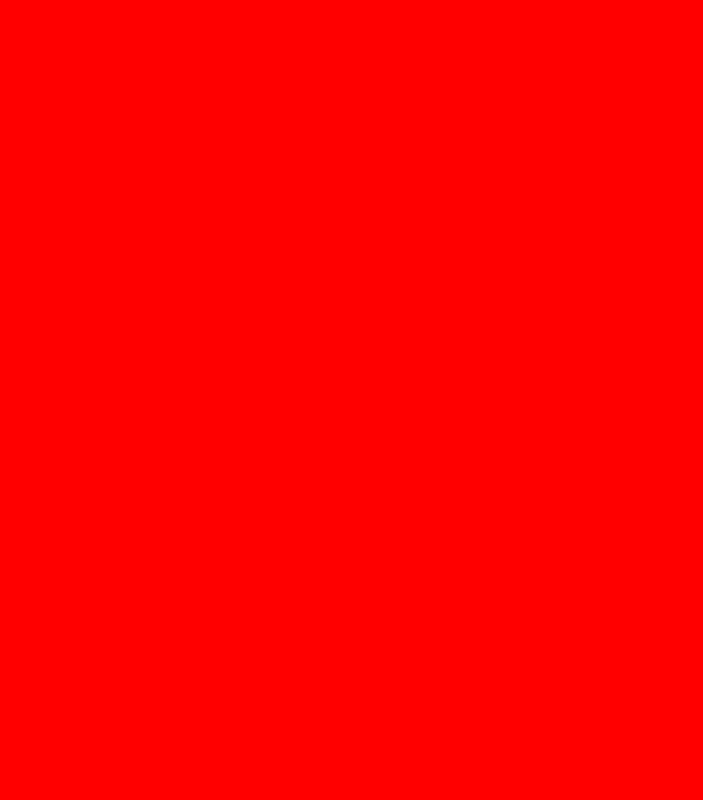
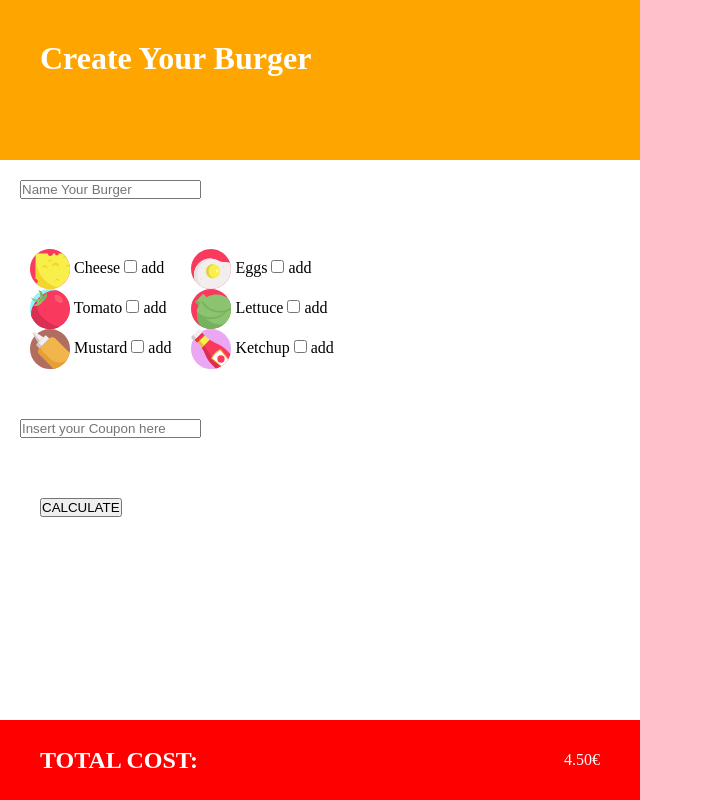
Before and after one commit to TommasoBorsatti/js-burger, a plain HTML site: page index.html in a window 1280 px wide. Shown: the whole page, without its empty margins (0-703 px from the left). Drawn offline with Linux system fonts and the light colour scheme.

Commit message:
Struttura base HTML e CSS fatta.
Prima di rifinirla, inizio a scrivere lo Script.

```diff
--- a/css/style.css
+++ b/css/style.css
@@ -6,5 +6,74 @@
 }
 
 body{
-  background-color: red
+  background-color: pink;
 }
+
+header{
+  background-color: orange;
+  height: 20vh
+}
+
+main{
+  background-color: white;
+  height: 70vh
+}
+
+footer{
+  background-color: red;
+  height: 10vh;
+  justify-content: space-between;
+  align-items: center;
+}
+
+/* MIX */
+
+.flex{
+  display: flex;
+}
+
+.text-center{
+  text-align: center;
+}
+
+.text-white{
+  color: #fff;
+}
+
+.pd-40{
+  padding: 40px
+}
+
+.pd-20{
+  padding: 40px
+}
+
+/* ELEMENTS */
+
+.wrapper{
+  width: 50%
+}
+
+.container{
+  padding: 20px;
+}
+
+.ingredient-pic{
+  width: 40px;
+  vertical-align: middle;
+}
+
+/* TYPO */
+
+ul{
+  list-style: none;
+  margin: 10px
+}
+
+li{
+
+}
+
+
+
+/* MAIN */
--- a/index.html
+++ b/index.html
@@ -13,6 +13,75 @@
 </head>
 <body>
 
+  <div class="wrapper">
+    <header class="text-white">
+      <h1 class="pd-40">Create Your Burger</h1>
+    </header>
+
+    <main>
+
+      <section id="name-area" class="container">
+        <input id="burger-name" type="text" placeholder="Name Your Burger">
+      </section>
+
+      <section id="checkbox-area" class="container flex">
+
+        <ul>
+          <li>
+            <img class="ingredient-pic" src="img/cheese.svg" alt="immagine ingrediente">
+            <label for="cheese">Cheese</label>
+              <input id="cheese" class="check-input" type="checkbox" value="2"> <span>add</span>
+          </li>
+          <li>
+            <img class="ingredient-pic" src="img/tomato.svg" alt="immagine ingrediente">
+            <label for="tomato">Tomato</label>
+              <input id="tomato" class="check-input"type="checkbox" value="1.5"> <span>add</span>
+          </li>
+          <li>
+            <img class="ingredient-pic" src="img/mustard.svg" alt="immagine ingrediente">
+            <label for="mustard">Mustard</label>
+              <input id="mustard" class="check-input"type="checkbox" value="2"> <span>add</span>
+          </li>
+        </ul>
+
+        <ul>
+          <li>
+            <img class="ingredient-pic" src="img/eggs.svg" alt="immagine ingrediente">
+            <label for="eggs">Eggs</label>
+              <input id="eggs" class="check-input" type="checkbox" value="2"> <span>add</span>
+          </li>
+          <li>
+            <img class="ingredient-pic" src="img/lettuce.svg" alt="immagine ingrediente">
+            <label for="lettuce">Lettuce</label>
+              <input id="lettuce" class="check-input" type="checkbox" value="2"> <span>add</span>
+          </li>
+          <li>
+            <img class="ingredient-pic" src="img/ketchup.svg" alt="immagine ingrediente">
+            <label for="ketchup">Ketchup</label>
+              <input id="ketchup" class="check-input" type="checkbox" value="2"> <span>add</span>
+          </li>
+        </ul>
+      </section>
+
+      <section id="coupon-area" class="container flex">
+        <input id="coupon-name" type="text" placeholder="Insert your Coupon here">
+      </section>
+
+      <section id="button-area" class="pd-20">
+        <button id="trigger" class="btn">CALCULATE</button>
+      </section>
+    </main>
+
+    <footer class="flex text-white pd-20">
+      <h2>TOTAL COST:</h2>
+      <span id="sum">4.50€</span>
+    </footer>
+
+  </div>
+
+<!-- Link allo script js -->
 <script src="js/script.js" charset="utf-8"></script>
+<!-- Link allo script js -->
+
 </body>
 </html>
```
Also changed, not shown: img/burger-top.png (added), img/cheese.svg (added), img/eggs.svg (added), img/ketchup.svg (added), img/lettuce.svg (added), img/mustard.svg (added), img/tomato.svg (added), 1 other file.
